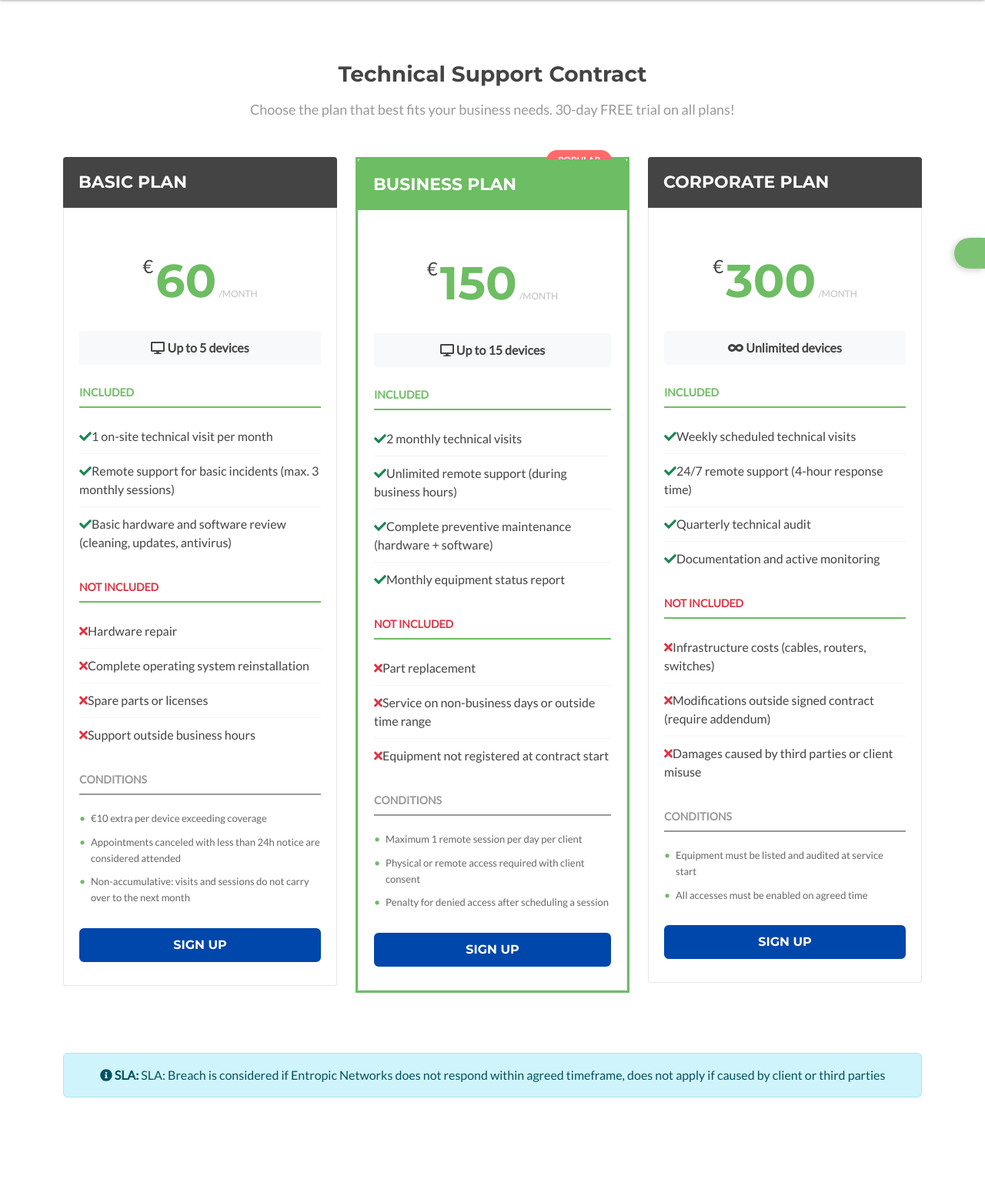
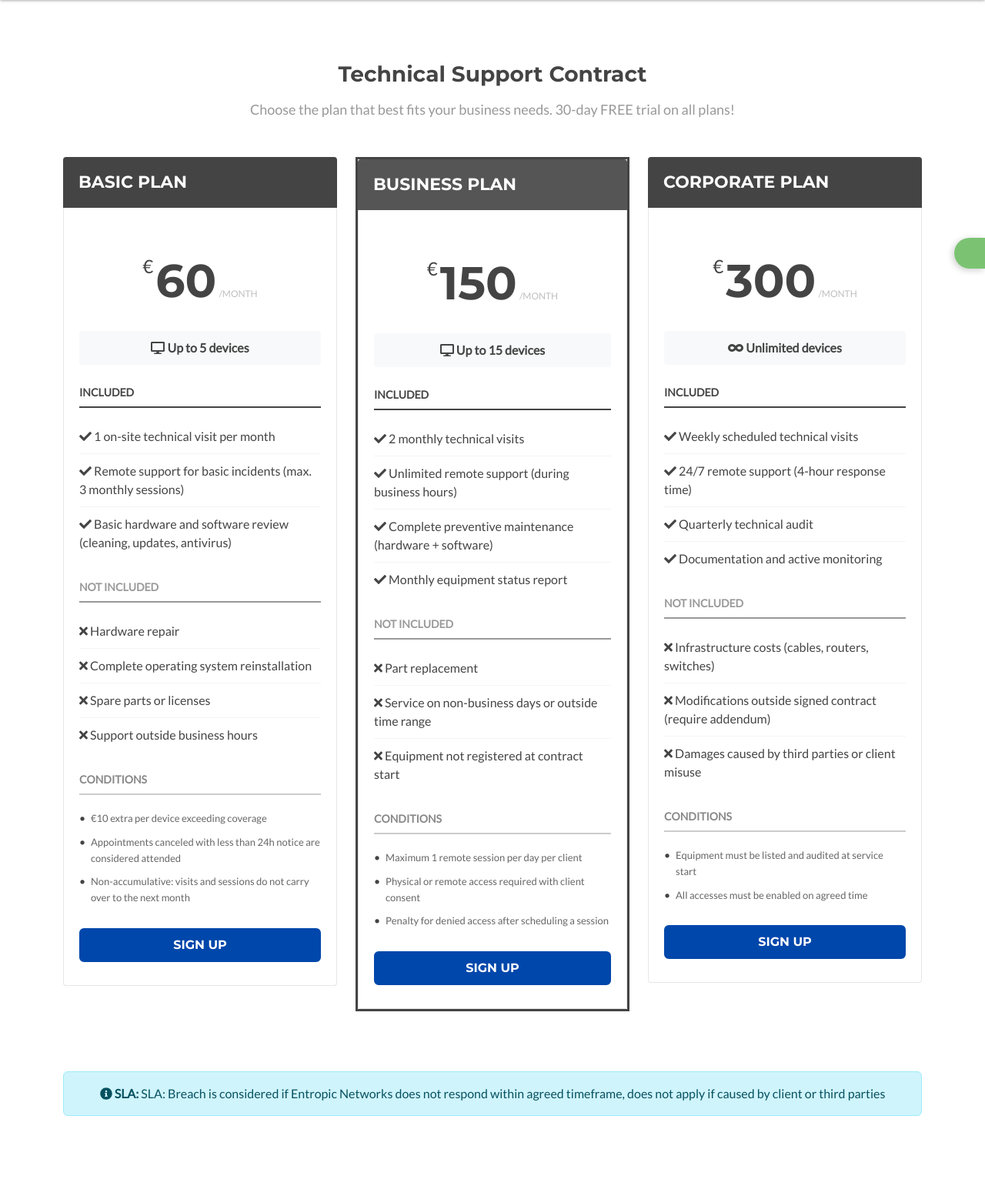
Before and after one commit to itteamlxs/entropic-networks-landing, a PHP site: page /pricing.php in a window 1280 px wide. Shown: the part 71-1625 px from the top of the page at 77% size. Run offline with PHP 8.4, Linux system fonts and the light colour scheme; some libraries are stand-ins or nearby versions.

Commit message:
Refactor pricing styles and remove badge-popular
Updated styling for pricing plans and removed unused badge.

```diff
--- a/public/pricing.php
+++ b/public/pricing.php
@@ -24,11 +24,11 @@ $dict = require __DIR__.'/../src/Config/'.$lang.'.php';
             transition: transform 0.3s ease, box-shadow 0.3s ease;
         }
         .price-plan .price-cols .item:hover {
-            transform: translateY(-10px);
-            box-shadow: 0 10px 30px rgba(0,0,0,0.15);
+            transform: translateY(-5px);
+            box-shadow: 0 10px 30px rgba(0,0,0,0.1);
         }
         .price-plan .price-cols .item.featured {
-            border: 3px solid #6dbd63;
+            border: 3px solid #444;
             position: relative;
         }
         .price-plan .price-cols .item .heading {
@@ -39,7 +39,7 @@ $dict = require __DIR__.'/../src/Config/'.$lang.'.php';
             position: relative;
         }
         .price-plan .price-cols .item.featured .heading {
-            background: #6dbd63;
+            background: #555;
         }
         .price-plan .price-cols .item .content {
             background: #fff;
@@ -59,15 +59,16 @@ $dict = require __DIR__.'/../src/Config/'.$lang.'.php';
         .price-plan .feature-list i {
             margin-right: 10px;
             width: 20px;
+            color: #666;
         }
         .price-plan .section-header {
             font-size: 14px;
             font-weight: bold;
-            color: #6dbd63;
+            color: #444;
             text-transform: uppercase;
             margin: 25px 0 15px;
             padding-bottom: 8px;
-            border-bottom: 2px solid #6dbd63;
+            border-bottom: 2px solid #444;
         }
         .price-plan .condition-list {
             font-size: 13px;
@@ -82,20 +83,8 @@ $dict = require __DIR__.'/../src/Config/'.$lang.'.php';
             content: "•";
             position: absolute;
             left: 0;
-            color: #6dbd63;
+            color: #444;
             font-weight: bold;
-        }
-        .badge-popular {
-            position: absolute;
-            top: -12px;
-            right: 20px;
-            background: #ff6b6b;
-            color: white;
-            padding: 5px 15px;
-            border-radius: 20px;
-            font-size: 12px;
-            font-weight: bold;
-            text-transform: uppercase;
         }
         .price-figure {
             margin: 20px 0;
@@ -107,7 +96,7 @@ $dict = require __DIR__.'/../src/Config/'.$lang.'.php';
         .price-figure .number {
             font-size: 56px;
             font-weight: bold;
-            color: #6dbd63;
+            color: #444;
         }
         .price-figure .unit {
             font-size: 16px;
@@ -190,20 +179,20 @@ $dict = require __DIR__.'/../src/Config/'.$lang.'.php';
 
                                 <div class="section-header"><?=t('included',$dict)?></div>
                                 <ul class="list-unstyled feature-list">
-                                    <li><i class="fas fa-check text-success"></i><?=t('plan_basic_visits',$dict)?></li>
-                                    <li><i class="fas fa-check text-success"></i><?=t('plan_basic_remote',$dict)?></li>
-                                    <li><i class="fas fa-check text-success"></i><?=t('plan_basic_review',$dict)?></li>
+                                    <li><i class="fas fa-check"></i> <?=t('plan_basic_visits',$dict)?></li>
+                                    <li><i class="fas fa-check"></i> <?=t('plan_basic_remote',$dict)?></li>
+                                    <li><i class="fas fa-check"></i> <?=t('plan_basic_review',$dict)?></li>
                                 </ul>
 
-                                <div class="section-header text-danger"><?=t('not_included',$dict)?></div>
+                                <div class="section-header" style="border-color:#999;color:#999"><?=t('not_included',$dict)?></div>
                                 <ul class="list-unstyled feature-list">
-                                    <li><i class="fas fa-times text-danger"></i><?=t('plan_basic_not_hardware',$dict)?></li>
-                                    <li><i class="fas fa-times text-danger"></i><?=t('plan_basic_not_reinstall',$dict)?></li>
-                                    <li><i class="fas fa-times text-danger"></i><?=t('plan_basic_not_parts',$dict)?></li>
-                                    <li><i class="fas fa-times text-danger"></i><?=t('plan_basic_not_hours',$dict)?></li>
+                                    <li><i class="fas fa-times"></i> <?=t('plan_basic_not_hardware',$dict)?></li>
+                                    <li><i class="fas fa-times"></i> <?=t('plan_basic_not_reinstall',$dict)?></li>
+                                    <li><i class="fas fa-times"></i> <?=t('plan_basic_not_parts',$dict)?></li>
+                                    <li><i class="fas fa-times"></i> <?=t('plan_basic_not_hours',$dict)?></li>
                                 </ul>
 
-                                <div class="section-header" style="border-color:#999;color:#999"><?=t('conditions',$dict)?></div>
+                                <div class="section-header" style="border-color:#ccc;color:#888"><?=t('conditions',$dict)?></div>
                                 <ul class="list-unstyled condition-list">
                                     <li><?=t('plan_basic_extra',$dict)?></li>
                                     <li><?=t('plan_basic_cancel',$dict)?></li>
@@ -220,7 +209,6 @@ $dict = require __DIR__.'/../src/Config/'.$lang.'.php';
                     <!-- Plan Empresarial -->
                     <div class="col-lg-4 col-md-6 col-12">
                         <div class="item featured">
-                            <span class="badge-popular"><?=t('popular',$dict)?></span>
                             <h3 class="heading"><?=t('plan_business_name',$dict)?></h3>
                             <div class="content">
                                 <p class="price-figure text-center">
@@ -234,20 +222,20 @@ $dict = require __DIR__.'/../src/Config/'.$lang.'.php';
 
                                 <div class="section-header"><?=t('included',$dict)?></div>
                                 <ul class="list-unstyled feature-list">
-                                    <li><i class="fas fa-check text-success"></i><?=t('plan_business_visits',$dict)?></li>
-                                    <li><i class="fas fa-check text-success"></i><?=t('plan_business_remote',$dict)?></li>
-                                    <li><i class="fas fa-check text-success"></i><?=t('plan_business_maintenance',$dict)?></li>
-                                    <li><i class="fas fa-check text-success"></i><?=t('plan_business_report',$dict)?></li>
+                                    <li><i class="fas fa-check"></i> <?=t('plan_business_visits',$dict)?></li>
+                                    <li><i class="fas fa-check"></i> <?=t('plan_business_remote',$dict)?></li>
+                                    <li><i class="fas fa-check"></i> <?=t('plan_business_maintenance',$dict)?></li>
+                                    <li><i class="fas fa-check"></i> <?=t('plan_business_report',$dict)?></li>
                                 </ul>
 
-                                <div class="section-header text-danger"><?=t('not_included',$dict)?></div>
+                                <div class="section-header" style="border-color:#999;color:#999"><?=t('not_included',$dict)?></div>
                                 <ul class="list-unstyled feature-list">
-                                    <li><i class="fas fa-times text-danger"></i><?=t('plan_business_not_parts',$dict)?></li>
-                                    <li><i class="fas fa-times text-danger"></i><?=t('plan_business_not_hours',$dict)?></li>
-                                    <li><i class="fas fa-times text-danger"></i><?=t('plan_business_not_registered',$dict)?></li>
+                                    <li><i class="fas fa-times"></i> <?=t('plan_business_not_parts',$dict)?></li>
+                                    <li><i class="fas fa-times"></i> <?=t('plan_business_not_hours',$dict)?></li>
+                                    <li><i class="fas fa-times"></i> <?=t('plan_business_not_registered',$dict)?></li>
                                 </ul>
 
-                                <div class="section-header" style="border-color:#999;color:#999"><?=t('conditions',$dict)?></div>
+                                <div class="section-header" style="border-color:#ccc;color:#888"><?=t('conditions',$dict)?></div>
                                 <ul class="list-unstyled condition-list">
                                     <li><?=t('plan_business_max',$dict)?></li>
                                     <li><?=t('plan_business_access',$dict)?></li>
@@ -277,20 +265,20 @@ $dict = require __DIR__.'/../src/Config/'.$lang.'.php';
 
                                 <div class="section-header"><?=t('included',$dict)?></div>
                                 <ul class="list-unstyled feature-list">
-                                    <li><i class="fas fa-check text-success"></i><?=t('plan_corporate_visits',$dict)?></li>
-                                    <li><i class="fas fa-check text-success"></i><?=t('plan_corporate_remote',$dict)?></li>
-                                    <li><i class="fas fa-check text-success"></i><?=t('plan_corporate_audit',$dict)?></li>
-                                    <li><i class="fas fa-check text-success"></i><?=t('plan_corporate_monitoring',$dict)?></li>
+                                    <li><i class="fas fa-check"></i> <?=t('plan_corporate_visits',$dict)?></li>
+                                    <li><i class="fas fa-check"></i> <?=t('plan_corporate_remote',$dict)?></li>
+                                    <li><i class="fas fa-check"></i> <?=t('plan_corporate_audit',$dict)?></li>
+                                    <li><i class="fas fa-check"></i> <?=t('plan_corporate_monitoring',$dict)?></li>
                                 </ul>
 
-                                <div class="section-header text-danger"><?=t('not_included',$dict)?></div>
+                                <div class="section-header" style="border-color:#999;color:#999"><?=t('not_included',$dict)?></div>
                                 <ul class="list-unstyled feature-list">
-                                    <li><i class="fas fa-times text-danger"></i><?=t('plan_corporate_not_infrastructure',$dict)?></li>
-                                    <li><i class="fas fa-times text-danger"></i><?=t('plan_corporate_not_modifications',$dict)?></li>
-                                    <li><i class="fas fa-times text-danger"></i><?=t('plan_corporate_not_damages',$dict)?></li>
+                                    <li><i class="fas fa-times"></i> <?=t('plan_corporate_not_infrastructure',$dict)?></li>
+                                    <li><i class="fas fa-times"></i> <?=t('plan_corporate_not_modifications',$dict)?></li>
+                                    <li><i class="fas fa-times"></i> <?=t('plan_corporate_not_damages',$dict)?></li>
                                 </ul>
 
-                                <div class="section-header" style="border-color:#999;color:#999"><?=t('conditions',$dict)?></div>
+                                <div class="section-header" style="border-color:#ccc;color:#888"><?=t('conditions',$dict)?></div>
                                 <ul class="list-unstyled condition-list">
                                     <li><?=t('plan_corporate_listed',$dict)?></li>
                                     <li><?=t('plan_corporate_enabled',$dict)?></li>
```
